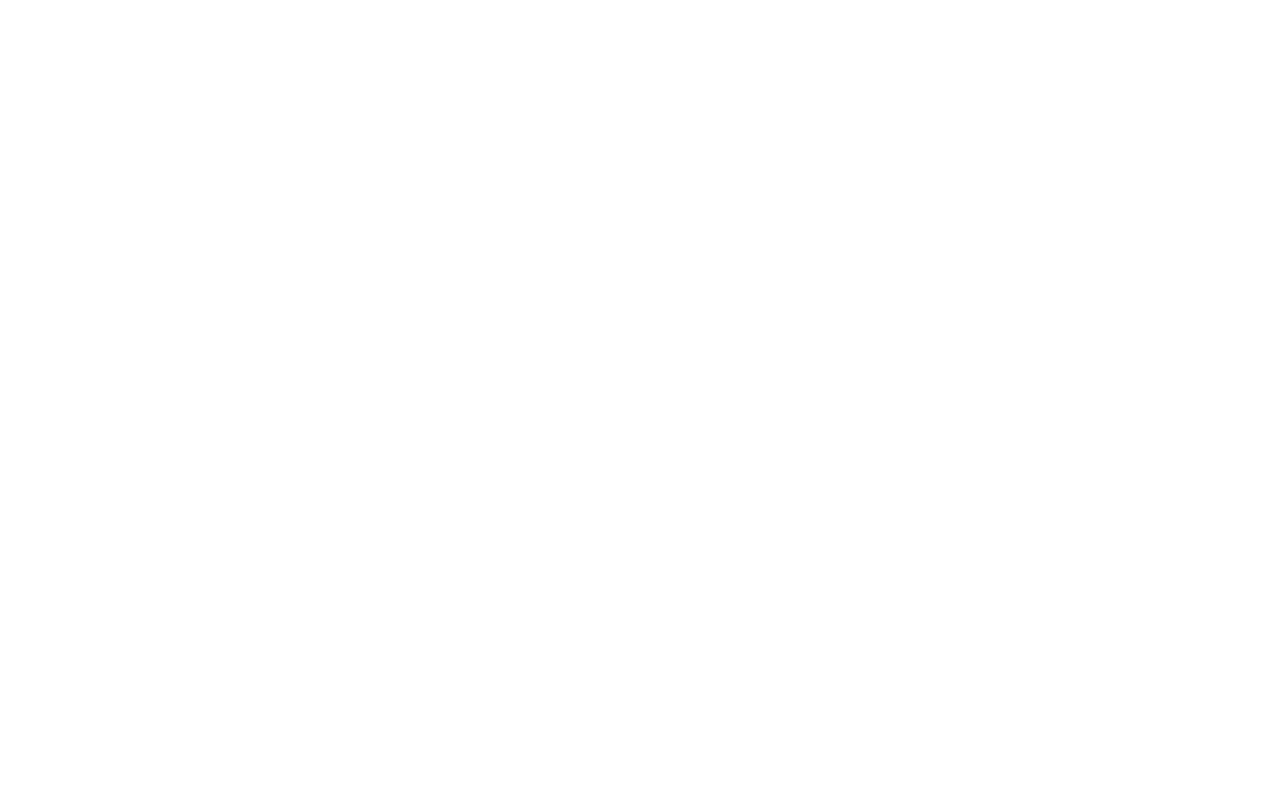
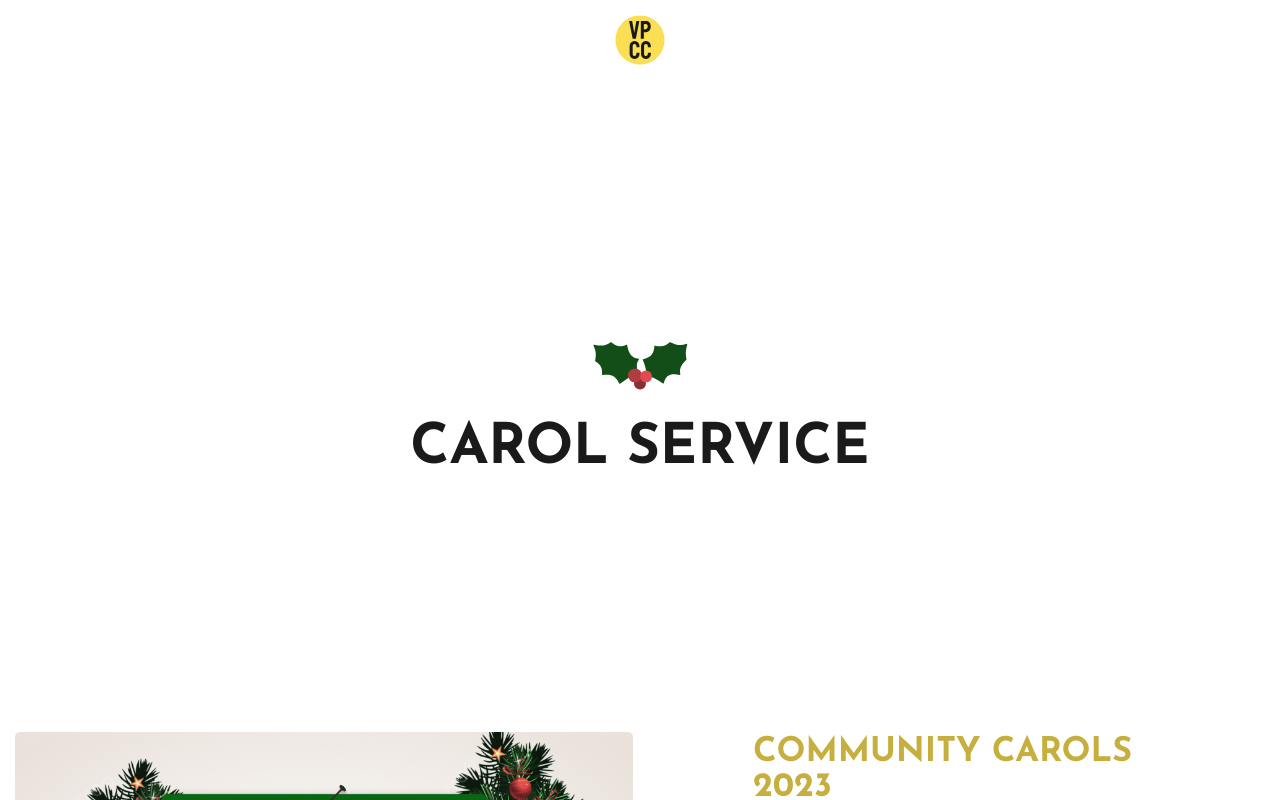
Before and after one commit to gilbertVirgo/vpcc-next, a Next.js app: page /carols in a window 1280 px wide. Shown: the top 800 px of the page. Built offline with nearby package versions, Linux system fonts and the light colour scheme.

Commit message:
Carols page

```diff
--- /dev/null
+++ b/components/CarolServiceBanner.js
@@ -0,0 +1,9 @@
+import Image from "next/image";
+import banner from "./banner.module.scss";
+
+export default () => (
+	<div className={banner.wrapper}>
+		<Image src="/assets/holly.svg" width={100} height={50} />
+		<h1>Carol Service</h1>
+	</div>
+);
--- a/components/Nav/index.js
+++ b/components/Nav/index.js
@@ -7,6 +7,7 @@ import styles from "./styles.module.scss";
 export default () => (
 	<nav className={styles.outer}>
 		<div className={styles.inner}>
+			<Link href="/">
 				<Image
 					className={styles.logo}
 					src="/assets/logo.svg"
@@ -14,6 +15,7 @@ export default () => (
 					width={50}
 					height={50}
 				/>
+			</Link>
 			{/* <div className={styles.items}>
 				{items.map(({ title, link }) => (
 					<Link href={link}>{title}</Link>
--- a/components/WebsiteUnderConstruction/index.js
+++ b/components/WebsiteUnderConstructionBanner/index.js
@@ -1,8 +1,8 @@
 import Image from "next/image";
-import styles from "./s.module.scss";
+import banner from "../banner.module.scss";
 
 export default () => (
-	<div className={styles.wrapper}>
+	<div className={banner.wrapper}>
 		<Image src="assets/traffic-cone.svg" width={80} height={100} />
 		<h1>Website under construction</h1>
 		<p>In the meantime, please find essential info below.</p>
--- a/components/WebsiteUnderConstruction/s.module.scss
+++ b/components/banner.module.scss
@@ -1,4 +1,4 @@
-@import "../variables.scss";
+@import "./variables.scss";
 
 .wrapper {
     display: flex;
--- a/next.config.js
+++ b/next.config.js
@@ -9,15 +9,6 @@ const nextConfig = {
 	eslint: {
 		ignoreDuringBuilds: true,
 	},
-	async redirects() {
-		return [
-			{
-				source: "/carols",
-				destination: "/",
-				permanent: false,
-			},
-		];
-	},
 };
 
 module.exports = nextConfig;
--- a/pages/_app.js
+++ b/pages/_app.js
@@ -1,5 +1,8 @@
 import "../global.scss";
 
+import Nav from "@/components/Nav";
+import Section from "@/components/Section";
+
 export default function App({ Component, pageProps }) {
-	return <Component {...pageProps} />;
+	return <Component {...pageProps}></Component>;
 }
--- a/pages/_document.js
+++ b/pages/_document.js
@@ -1,13 +1,40 @@
-import { Html, Head, Main, NextScript } from 'next/document'
+import { Head, Html, Main, NextScript } from "next/document";
+
+import Nav from "@/components/Nav";
+import Section from "@/components/Section";
 
 export default function Document() {
 	return (
 		<Html lang="en">
-      <Head />
+			<Head>
+				<meta
+					name="description"
+					content="The Victoria Park Community Church website. Under construction"
+				/>
+				<meta
+					name="viewport"
+					content="width=device-width, initial-scale=1"
+				/>
+				<link rel="icon" href="/logo.svg" />
+
+				<link rel="preconnect" href="https://fonts.googleapis.com" />
+				<link
+					rel="preconnect"
+					href="https://fonts.gstatic.com"
+					crossOrigin
+				/>
+				<link
+					href="https://fonts.googleapis.com/css2?family=Nunito:wght@300;500;700&family=Josefin+Sans:wght@700&display=swap"
+					rel="stylesheet"
+				/>
+			</Head>
 			<body>
+				<Section>
+					<Nav />
+				</Section>
 				<Main />
 				<NextScript />
 			</body>
 		</Html>
-  )
+	);
 }
--- a/pages/carols.js
+++ b/pages/carols.js
@@ -1 +1,20 @@
-export default () => {};
+import CarolServiceBanner from "@/components/CarolServiceBanner";
+import CarolServiceInfo from "@/components/CarolServiceInfo";
+import Head from "next/head";
+import Section from "@/components/Section";
+
+export default () => {
+	return (
+		<>
+			<Head>
+				<title>Carols | Victoria Park Community Church</title>
+			</Head>
+			<Section>
+				<CarolServiceBanner />
+			</Section>
+			<Section>
+				<CarolServiceInfo />
+			</Section>
+		</>
+	);
+};
--- a/pages/index.js
+++ b/pages/index.js
@@ -3,40 +3,18 @@ import ContactInfo from "@/components/ContactInfo";
 import DoctrinalBasisInfo from "@/components/DoctrinalBasisInfo";
 import Head from "next/head";
 import MeetingPlaceInfo from "@/components/MeetingPlaceInfo";
-import Nav from "../components/Nav";
 import Section from "@/components/Section";
-import WebsiteUnderConstruction from "@/components/WebsiteUnderConstruction";
+import WebsiteUnderConstructionBanner from "@/components/WebsiteUnderConstructionBanner";
 
 export default function Home() {
 	return (
 		<>
 			<Head>
-				<title>Victoria Park Community Church</title>
-				<meta
-					name="description"
-					content="The Victoria Park Community Church website. Under construction"
-				/>
-				<meta
-					name="viewport"
-					content="width=device-width, initial-scale=1"
-				/>
-				<link rel="icon" href="/logo.svg" />
-
-				<link rel="preconnect" href="https://fonts.googleapis.com" />
-				<link
-					rel="preconnect"
-					href="https://fonts.gstatic.com"
-					crossOrigin
-				/>
-				<link
-					href="https://fonts.googleapis.com/css2?family=Nunito:wght@300;500;700&family=Josefin+Sans:wght@700&display=swap"
-					rel="stylesheet"
-				/>
+				<title>Home | Victoria Park Community Church</title>
 			</Head>
 			{/* Sections */}
 			{[
-				Nav,
-				WebsiteUnderConstruction,
+				WebsiteUnderConstructionBanner,
 				CarolServiceInfo,
 				MeetingPlaceInfo,
 				ContactInfo,
```
Also changed, not shown: public/assets/holly.svg (added). Lines whose indentation alone changed are shown as unchanged.
